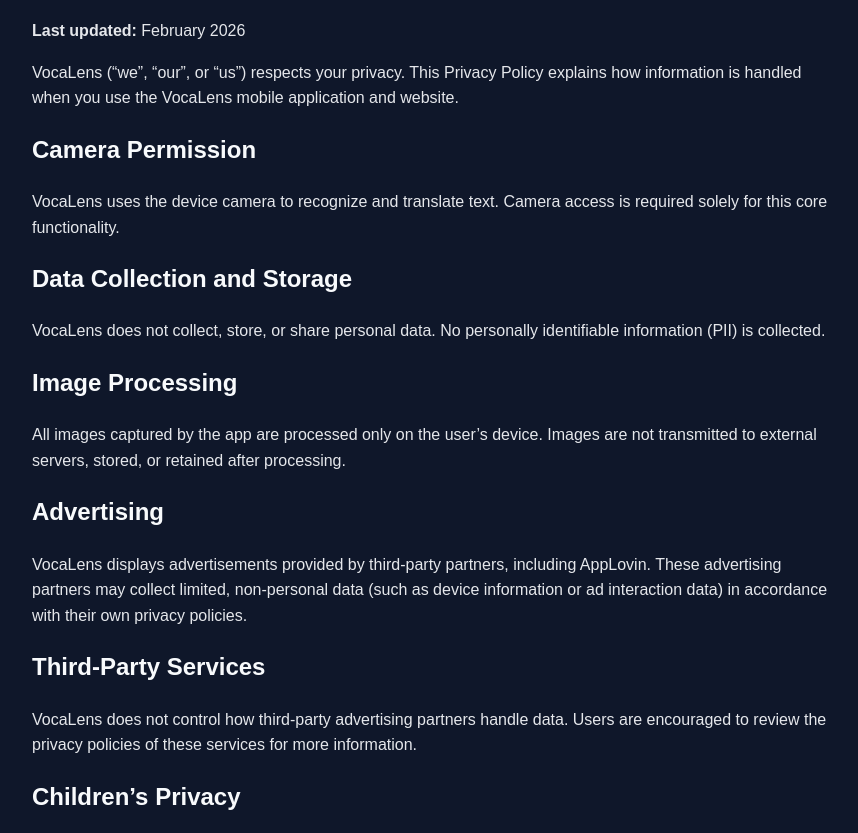
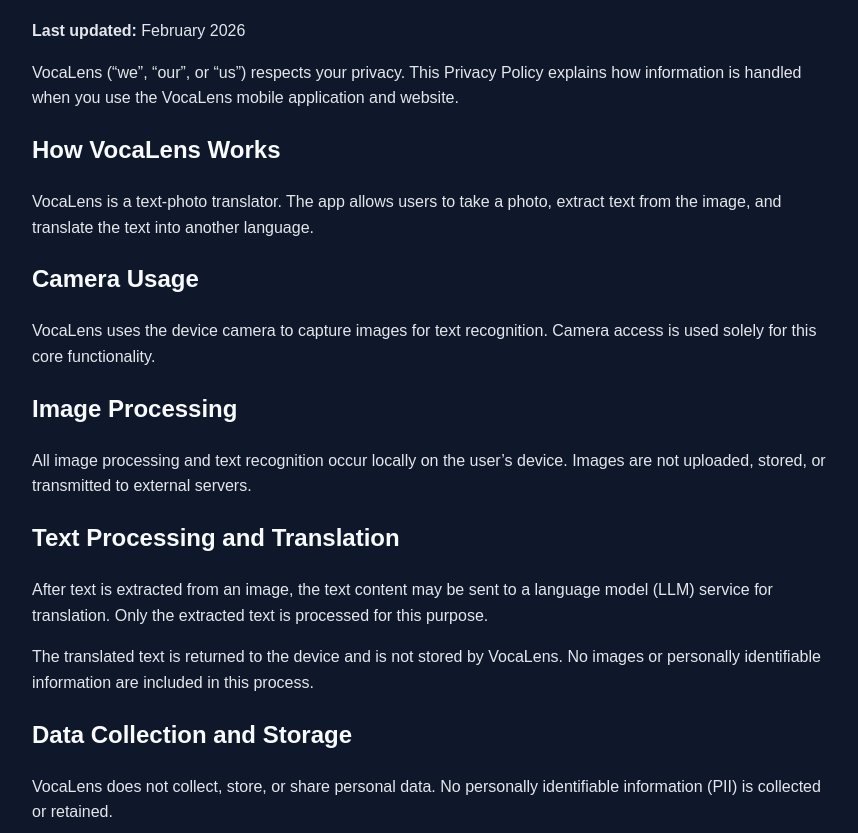
Before and after one commit to bazarman/vocalens, a plain HTML site: page privacy.html in a window 1280 px wide. Shown: the part 108-941 px from the top of the page, without its empty margins (208-1066 px from the left). Drawn offline with Linux system fonts and the light colour scheme.

Commit message:
Update privacy.html

```diff
--- a/privacy.html
+++ b/privacy.html
@@ -43,46 +43,60 @@
       the VocaLens mobile application and website.
     </p>
 
-    <h2>Camera Permission</h2>
+    <h2>How VocaLens Works</h2>
     <p>
-      VocaLens uses the device camera to recognize and translate text.
-      Camera access is required solely for this core functionality.
+      VocaLens is a text-photo translator. The app allows users to take a photo,
+      extract text from the image, and translate the text into another language.
+    </p>
+
+    <h2>Camera Usage</h2>
+    <p>
+      VocaLens uses the device camera to capture images for text recognition.
+      Camera access is used solely for this core functionality.
+    </p>
+
+    <h2>Image Processing</h2>
+    <p>
+      All image processing and text recognition occur locally on the user’s device.
+      Images are not uploaded, stored, or transmitted to external servers.
+    </p>
+
+    <h2>Text Processing and Translation</h2>
+    <p>
+      After text is extracted from an image, the text content may be sent to a
+      language model (LLM) service for translation.
+      Only the extracted text is processed for this purpose.
+    </p>
+    <p>
+      The translated text is returned to the device and is not stored by VocaLens.
+      No images or personally identifiable information are included in this process.
     </p>
 
     <h2>Data Collection and Storage</h2>
     <p>
       VocaLens does not collect, store, or share personal data.
-      No personally identifiable information (PII) is collected.
-    </p>
-
-    <h2>Image Processing</h2>
-    <p>
-      All images captured by the app are processed only on the user’s device.
-      Images are not transmitted to external servers, stored, or retained
-      after processing.
+      No personally identifiable information (PII) is collected or retained.
     </p>
 
     <h2>Advertising</h2>
     <p>
       VocaLens displays advertisements provided by third-party partners,
       including AppLovin.
-      These advertising partners may collect limited, non-personal data
-      (such as device information or ad interaction data) in accordance
-      with their own privacy policies.
+      These partners may collect limited, non-personal data such as device
+      information or ad interaction data, in accordance with their own
+      privacy policies.
     </p>
 
     <h2>Third-Party Services</h2>
     <p>
-      VocaLens does not control how third-party advertising partners
-      handle data. Users are encouraged to review the privacy policies
-      of these services for more information.
+      VocaLens does not control how third-party services handle data.
+      Users are encouraged to review the privacy policies of these services
+      for more information.
     </p>
 
     <h2>Children’s Privacy</h2>
     <p>
       VocaLens does not knowingly collect personal information from children.
-      If you believe that personal data has been provided by a child,
-      please contact us so we can take appropriate action.
     </p>
 
     <h2>Changes to This Policy</h2>
@@ -93,8 +107,8 @@
 
     <h2>Contact</h2>
     <p>
-      If you have questions about this Privacy Policy, please contact us
-      once official contact details are available.
+      If you have questions about this Privacy Policy, please contact us once
+      official contact details are available.
     </p>
 
     <p>
```
